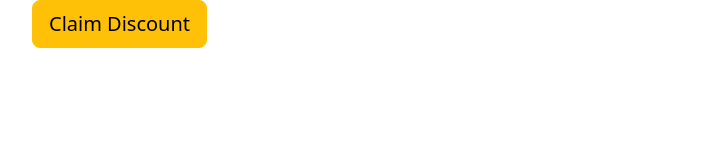
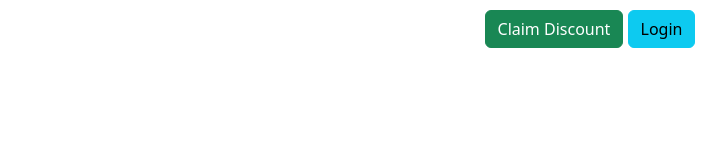
Before and after one commit to imuhammadessa/Javascript, a website: page javascript-2/src/index.html in a window 1280 px wide. Shown: the whole page, without its empty margins (50-776 px from the left). Drawn offline with nearby package versions, Linux system fonts and the light colour scheme.

Commit message:
Some features added!

```diff
--- a/javascript-2/src/index.html
+++ b/javascript-2/src/index.html
@@ -9,38 +9,49 @@
     />
     <link rel="stylesheet" href="./style/style.css" />
     <script src="../node_modules/bootstrap/dist/js/bootstrap.min.js"></script>
+    <style>
+      .row {
+        margin-top: 10px;
+      }
+    </style>
 
     <title>Javascript-2</title>
   </head>
   <body>
     <div class="container">
       <div class="row">
-        <div class="col-12">
-          <!-- <button
-            class="btn btn-warning btn-lg"
-            onclick="sayHello('Good Morning!', 'Muhammad', 'JS24')"
+        <div class="col-12 text-center">
+          <button
+            class="btn btn-success btn-xl"
+            onclick="discount('Hello, ', 'Brad ', 27)"
           >
             Claim Discount
-          </button> -->
-
-          <button class="btn btn-warning btn-lg" onclick="discount()">
-            Claim Discount
           </button>
-          <div id="area"></div>
+          <button
+            class="btn btn-info btn-xl"
+            onclick="login('Hello, ', 'Brad ', 27)"
+          >
+            Login
+          </button>
         </div>
       </div>
     </div>
 
     <script>
-      function discount() {
-        let promo = prompt("Enter Your Promo Code");
+      // function discount(message, name, age) {
+      //   alert(message + "my name is " + name + "and my age is " + age);
+      // }
 
-        const getPromoCode = (promo * 5) / 100;
-        document.getElementById("area").innerHTML = getPromoCode;
+      let username = "someusername";
+      let password = "somepassword";
+
+      function login() {
+        if (username === "someusername" && password === "somepassword") {
+          alert("You have successfully loggedin!");
+        } else {
+          alert("Wrong username or password!");
+        }
       }
-      // function sayHello(message, name, promo) {
-      //   alert(message + " " + name + ", Your promo code is: " + promo);
-      // }
     </script>
   </body>
 </html>
```
